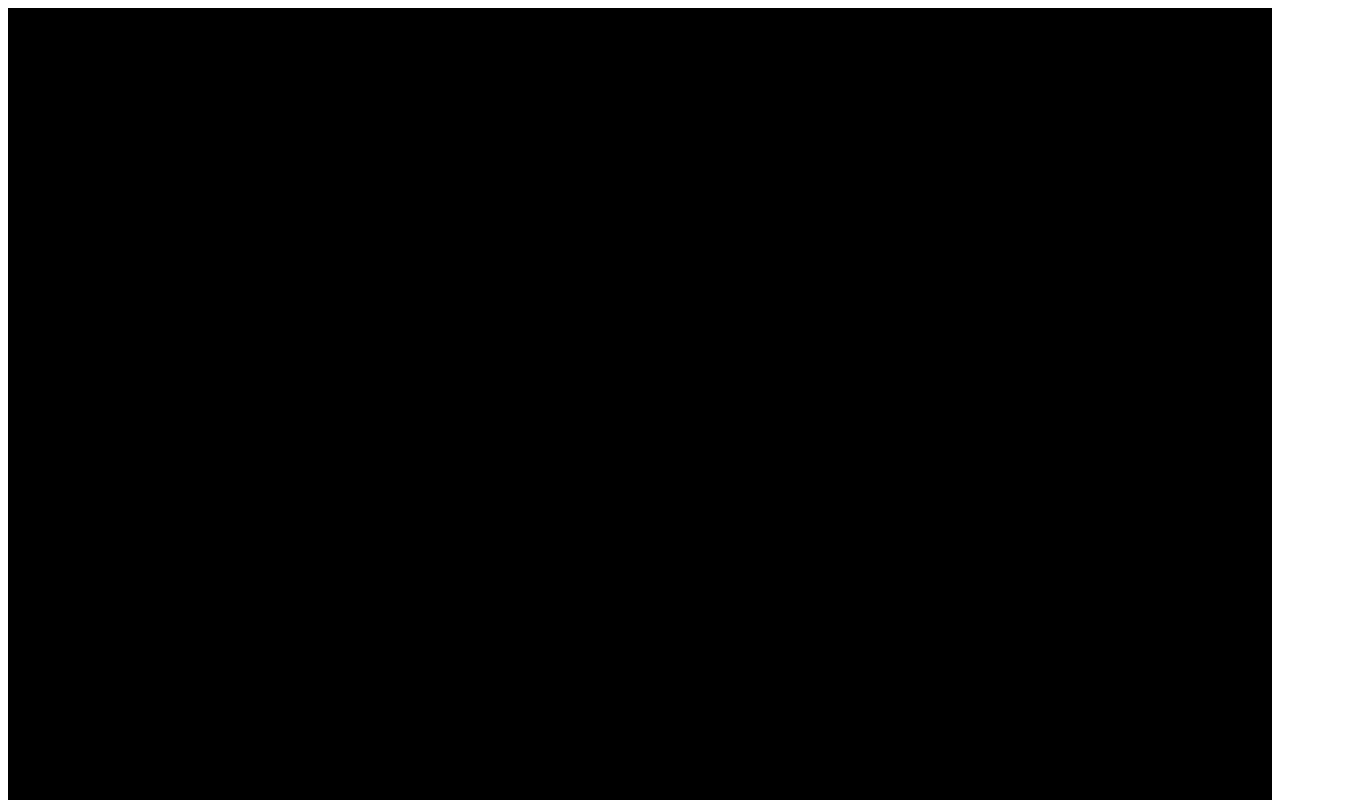
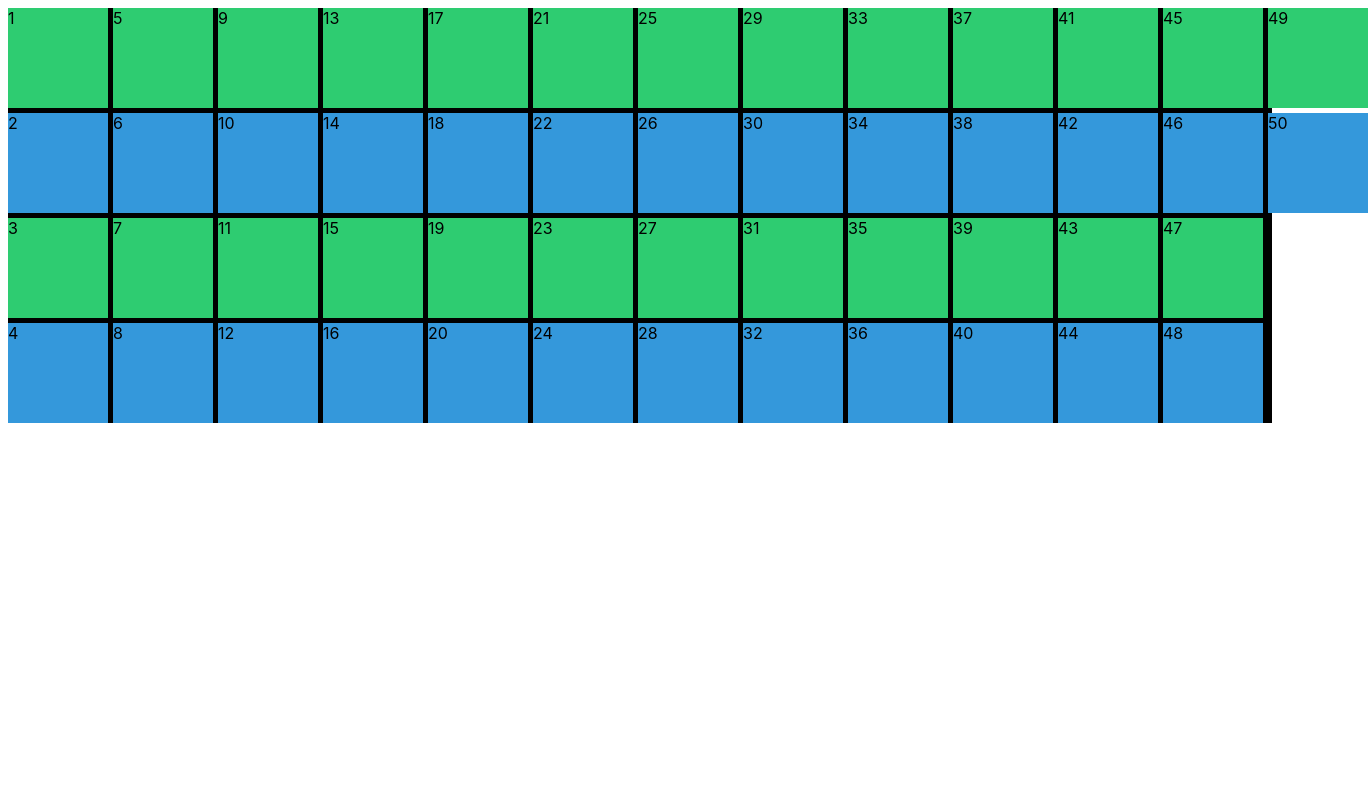
Before and after one commit to snoop2head/scss_practice, a plain HTML site: page index.html in a window 1280 px wide. Shown: the top 800 px of the page, 1368 px wide, since content can reach past the window. Drawn offline with Linux system fonts and the light colour scheme.

Commit message:
grid-auto for arraying overflowed items

```diff
--- a/index.html
+++ b/index.html
@@ -8,22 +8,56 @@
   </head>
   <body>
     <div class="grid">
-      <div class="header">header</div>
-      <div class="content">content</div>
-      <div class="nav">nav</div>
-      <div class="footer">footer</div>
-      <div class="header">header</div>
-      <div class="content">content</div>
-      <div class="nav">nav</div>
-      <div class="footer">footer</div>
-      <div class="header">header</div>
-      <div class="content">content</div>
-      <div class="nav">nav</div>
-      <div class="footer">footer</div>
-      <div class="header">header</div>
-      <div class="content">content</div>
-      <div class="nav">nav</div>
-      <div class="footer">footer</div>
+      <div class="items">1</div>
+      <div class="items">2</div>
+      <div class="items">3</div>
+      <div class="items">4</div>
+      <div class="items">5</div>
+      <div class="items">6</div>
+      <div class="items">7</div>
+      <div class="items">8</div>
+      <div class="items">9</div>
+      <div class="items">10</div>
+      <div class="items">11</div>
+      <div class="items">12</div>
+      <div class="items">13</div>
+      <div class="items">14</div>
+      <div class="items">15</div>
+      <div class="items">16</div>
+      <div class="items">17</div>
+      <div class="items">18</div>
+      <div class="items">19</div>
+      <div class="items">20</div>
+      <div class="items">21</div>
+      <div class="items">22</div>
+      <div class="items">23</div>
+      <div class="items">24</div>
+      <div class="items">25</div>
+      <div class="items">26</div>
+      <div class="items">27</div>
+      <div class="items">28</div>
+      <div class="items">29</div>
+      <div class="items">30</div>
+      <div class="items">31</div>
+      <div class="items">32</div>
+      <div class="items">33</div>
+      <div class="items">34</div>
+      <div class="items">35</div>
+      <div class="items">36</div>
+      <div class="items">37</div>
+      <div class="items">38</div>
+      <div class="items">39</div>
+      <div class="items">40</div>
+      <div class="items">41</div>
+      <div class="items">42</div>
+      <div class="items">43</div>
+      <div class="items">44</div>
+      <div class="items">45</div>
+      <div class="items">46</div>
+      <div class="items">47</div>
+      <div class="items">48</div>
+      <div class="items">49</div>
+      <div class="items">50</div>
     </div>
   </body>
 </html>
--- a/src/styles.css
+++ b/src/styles.css
@@ -6,27 +6,17 @@ body {
 .grid {
   background: black;
   display: grid;
-  gap: 10px;
-  height: 250vh;
+  gap: 5px;
   grid-template-columns: repeat(4, 100px);
   grid-template-rows: repeat(4, 100px);
-  /* align-content: end;
-  justify-content: space-evenly;*/
-  place-content: end space-evenly;
+  grid-auto-flow: column;
+  grid-auto-columns: 100px;
 }
 
-.header {
-  background-color: gold;
+.items:nth-child(odd) {
+  background-color: #2ecc71;
 }
 
-.content {
-  background-color: greenyellow;
+.items:nth-child(even) {
+  background-color: #3498db;
 }
-
-.nav {
-  background-color: orange;
-}
-
-.footer {
-  background-color: purple;
-}
```
Also changed, not shown: README.md, image-20200320010006195.png (added), image-20200320010022304.png (added), image-20200320010117601.png (added), image-20200320010405495.png (added), image-20200320010833744.png (added), image-20200320010849346.png (added), image-20200320011109857.png (added), image-20200320011123184.png (added), image-20200320011444273.png (added).
